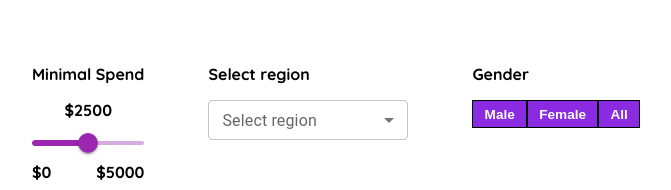
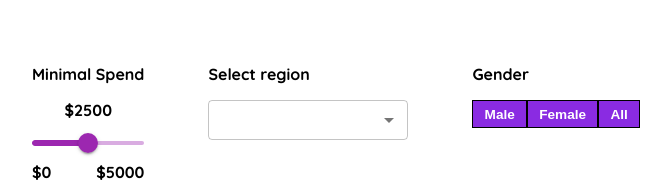
Before and after one commit to Kieszku94/react-challenge-ut, a React (Create React App) app: page / in a window 1280 px wide. Shown: the top 190 px of the page, without its empty margins (233-904 px from the left). Built offline with nearby package versions, Linux system fonts and the light colour scheme.

Commit message:
Update Region.tsx

```diff
--- a/src/components/Region/Region.tsx
+++ b/src/components/Region/Region.tsx
@@ -1,6 +1,5 @@
 import React from "react";
 import "./Region.css";
-import InputLabel from "@mui/material/InputLabel";
 import MenuItem from "@mui/material/MenuItem";
 import FormControl from "@mui/material/FormControl";
 import Select from "@mui/material/Select";
@@ -14,12 +13,7 @@ const Region = () => {
       <p className="regionLabel">Select region</p>
       <div className="regionDropdown">
         <FormControl sx={{ minWidth: 200 }} size="small">
-          <InputLabel id="demo-select-small">Select region</InputLabel>
-          <Select
-            value={region}
-            label="Select region"
-            onChange={(e) => setRegion(e.target.value)}
-          >
+          <Select value={region} onChange={(e) => setRegion(e.target.value)}>
             <MenuItem value="United States">United States</MenuItem>
             <MenuItem value="Europe">Europe</MenuItem>
             <MenuItem value="APAC">APAC</MenuItem>
```
